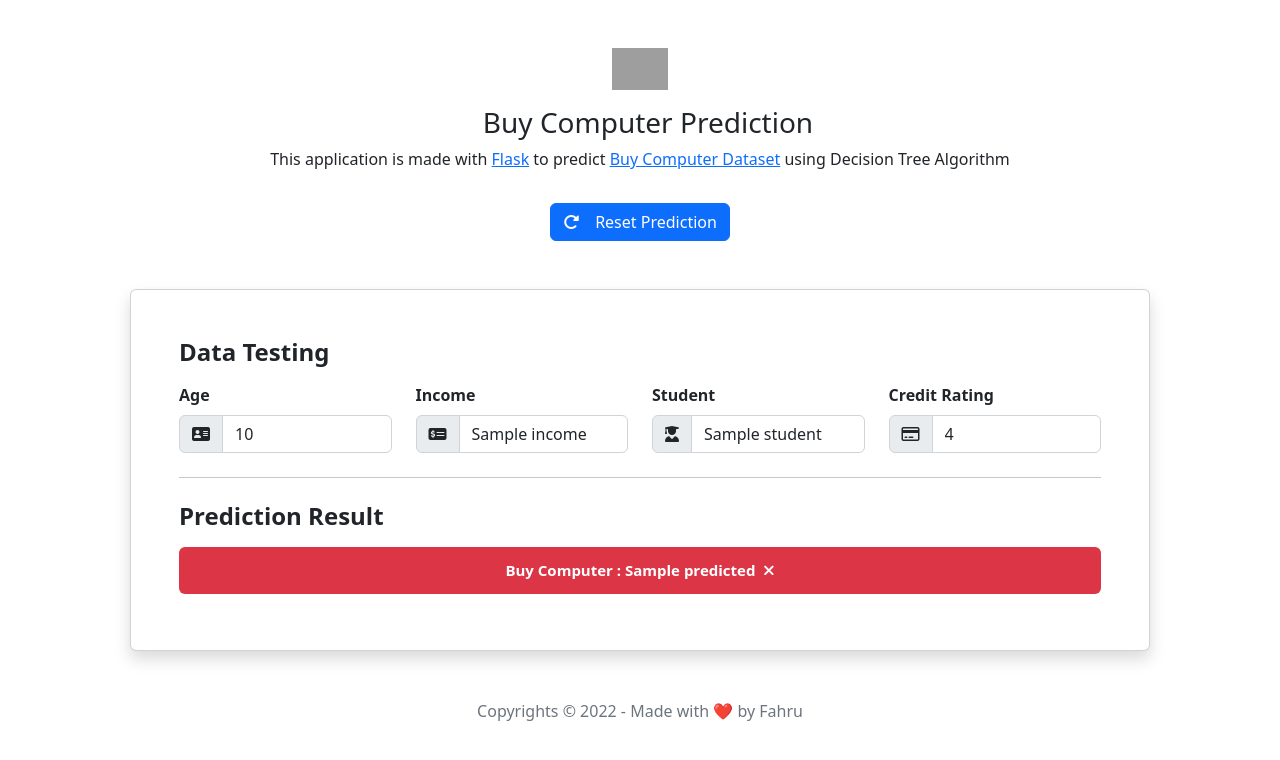
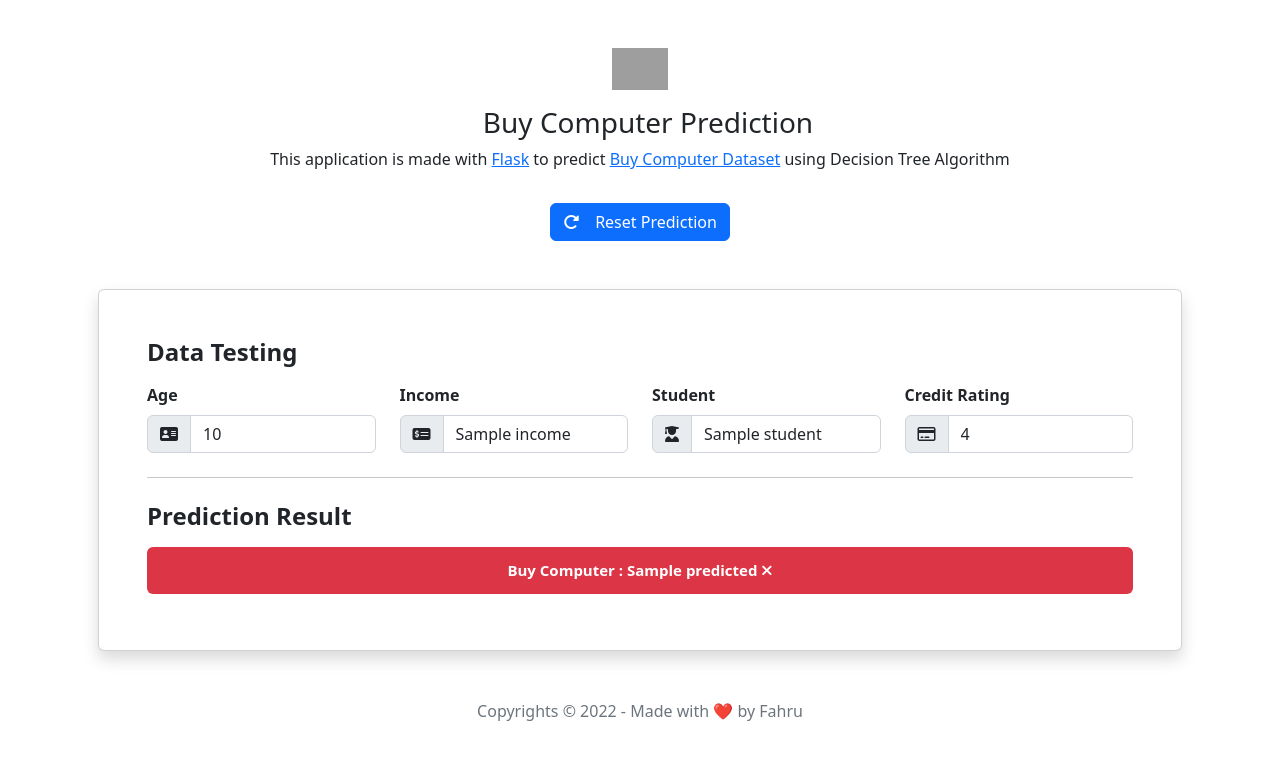
Before and after one commit to MuhammadFahru/buy-computer-decision-tree, a Flask app: template templates/index.html in a window 1280 px wide. Shown: the top 760 px of the page. Run offline with Flask 2, Linux system fonts and the light colour scheme; the template is opened without the code that fills it: most values are stand-ins (such as "Sample title", 1, 10 or a date in 2020); some libraries are stand-ins or nearby versions; grey boxes are pictures that could not be loaded.

Commit message:
Fix Styling

```diff
--- a/templates/index.html
+++ b/templates/index.html
@@ -28,19 +28,29 @@
         .c-pointer {
             cursor: pointer;
         }
+
+        .logo {
+            width: 5%;
+        }
+
+        @media (max-width: 576px) {
+            .logo {
+                width: 15%;
+            }
+        }
     </style>
 </head>
 <body>
     <div class="container">
         <center class="mt-5" data-aos="fade-down">
-            <img src="https://i.ibb.co/f49tsXT/logo.png" alt="Logo UPI" width="5%">
+            <img src="https://i.ibb.co/f49tsXT/logo.png" alt="Logo UPI" class="logo">
             <h3 class="ms-3 mt-3">Buy Computer Prediction</h3>
             <p>This application is made with <a href="https://flask.palletsprojects.com/en/2.2.x/" target="_blank">Flask</a> to predict <a href="https://www.kaggle.com/datasets/usman27/buy-computer" target="_blank">Buy Computer Dataset</a> using Decision Tree Algorithm</p>
             {% if predicted  %}
                 <a href="/" class="btn btn-primary mt-3 c-pointer"><i class="fas fa-redo-alt me-3"></i>Reset Prediction</a>
             {% endif %}
         </center>
-        <div class="card shadow mt-5 mb-5 ms-5 me-5" data-aos="flip-up">
+        <div class="card shadow mt-5 mb-5 ms-3 me-3" data-aos="flip-up">
             <div class="card-body p-5">
                 {% if predicted  %}
                     <h4 class="mb-3"><b>Data Testing</b></h4>
@@ -77,9 +87,9 @@
                     <hr class="mt-2 mb-4">
                     <h4 class="mb-3"><b>Prediction Result</b></h4>
                     {% if "Yes" in predicted  %}
-                        <h5><span class="badge bg-success w-100 p-3">Buy Computer : {{ predicted }} <i class="ms-1 fas fa-check"></i></span></h5>
+                        <h5><span class="badge bg-success w-100 p-3">Buy Computer : {{ predicted }} <i class="fas fa-check"></i></span></h5>
                     {% else %}
-                        <h5><span class="badge bg-danger w-100 p-3">Buy Computer : {{ predicted }} <i class="ms-1 fas fa-times"></i></span></h5>
+                        <h5><span class="badge bg-danger w-100 p-3">Buy Computer : {{ predicted }} <i class="fas fa-times"></i></span></h5>
                     {% endif %}
                 {% else %}
                     <form action="{{ url_for('prediction') }}" method="POST">
```
